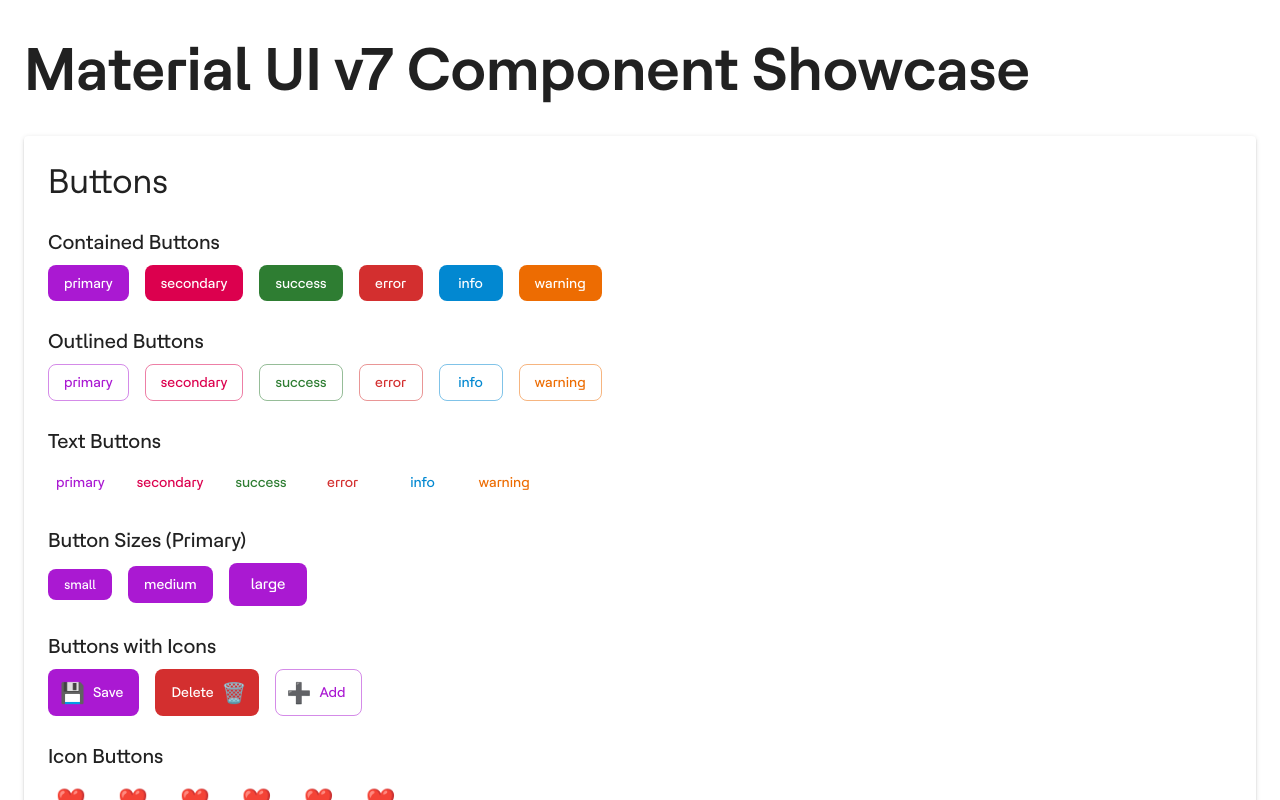
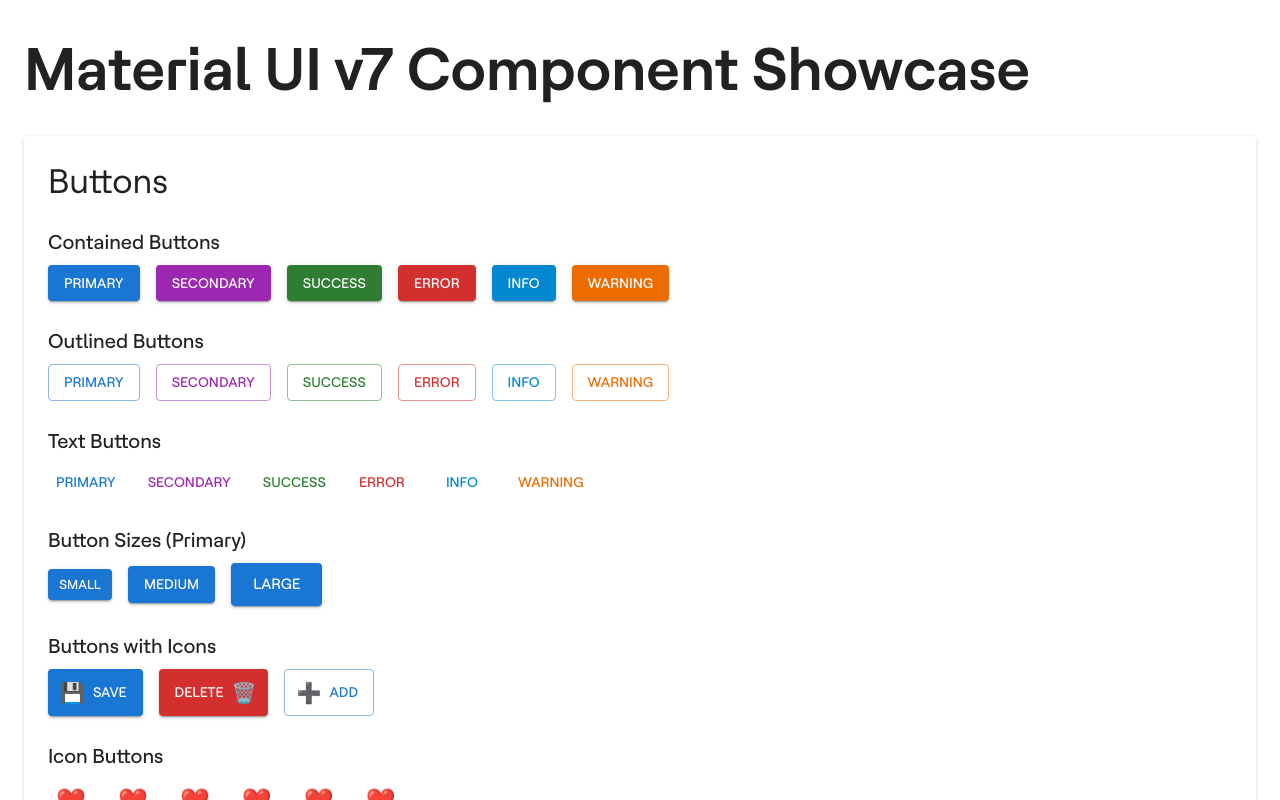
Before and after one commit to formdenes/ui-theme-test, a React (Vite) app: page / in a window 1280 px wide. Shown: the top 800 px of the page. Built offline with nearby package versions, Linux system fonts and the light colour scheme.

Commit message:
Refactor theme options by removing unused palette and component customizations in theme.ts

```diff
--- a/src/theme/theme.ts
+++ b/src/theme/theme.ts
@@ -2,17 +2,6 @@
 import { createTheme } from "@mui/material/styles";
 
 export const getThemeOptions = (): ThemeOptions => ({
-  palette: {
-    primary: {
-      main: "#aa19d2ff",
-      light: "#42f55aff",
-      dark: "#544824ff",
-    },
-    secondary: {
-      main: "#dc004e",
-    },
-    // ... all your color definitions
-  },
   typography: {
     fontFamily: '"HclTechRoobert", "Roboto", "Helvetica", "Arial", sans-serif',
     h1: {
@@ -117,27 +106,7 @@
         }
       `,
     },
-    MuiButton: {
-      styleOverrides: {
-        root: {
-          borderRadius: 8,
-          textTransform: "none",
-        },
-      },
-      defaultProps: {
-        disableElevation: true,
-      },
-    },
-    MuiCard: {
-      styleOverrides: {
-        root: {
-          borderRadius: 12,
-        },
-      },
-    },
-    // ... all component customizations
   },
-  spacing: 8, // base spacing unit
 });
 
 export const lightTheme = createTheme(getThemeOptions());
```
